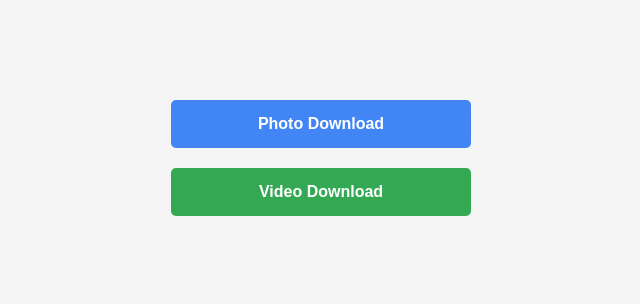
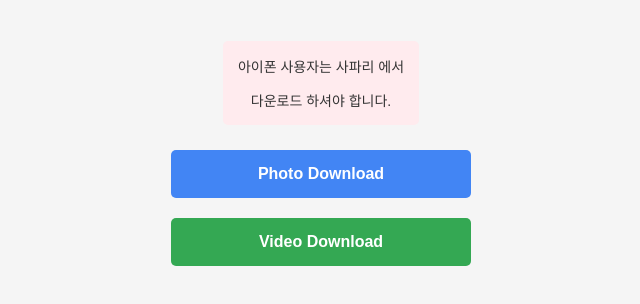
Before and after one commit to 4cut-web/4cut-web.github.io, a plain HTML site: page index.html in a window 1280 px wide. Shown: the part 262-566 px from the top of the page, without its empty margins (319-959 px from the left). Drawn offline with Linux system fonts and the light colour scheme.

Commit message:
Update index.html

```diff
--- a/index.html
+++ b/index.html
@@ -53,9 +53,24 @@
             transform: translateY(-2px);
             box-shadow: 0 4px 8px rgba(0,0,0,0.1);
         }
+        .safari-notice {
+            background-color: #ffebee;
+            padding: 15px;
+            border-radius: 5px;
+            max-width: 300px;
+            text-align: center;
+            margin-bottom: 15px;
+            color: #333;
+            font-size: 14px;
+        }
     </style>
 </head>
 <body>
+    <div class="safari-notice">
+        아이폰 사용자는 사파리 에서
+    </p>
+    다운로드 하셔야 합니다.
+    </div>
     <a href="#" id="photoLink" class="download-button photo-button">Photo Download</a>
     <a href="#" id="videoLink" class="download-button video-button">Video Download</a>
 
```
